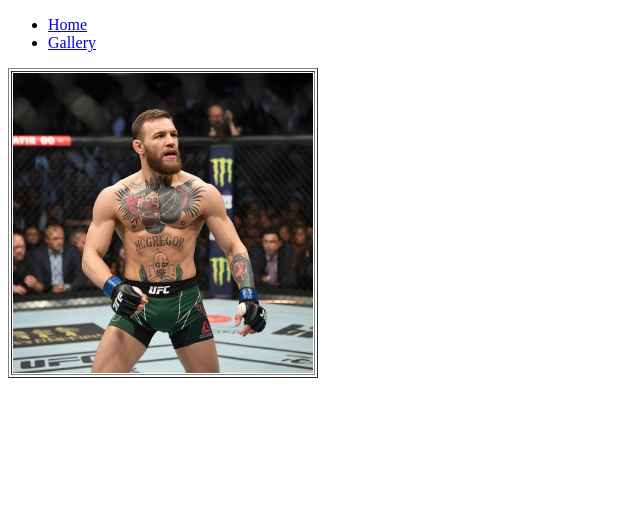
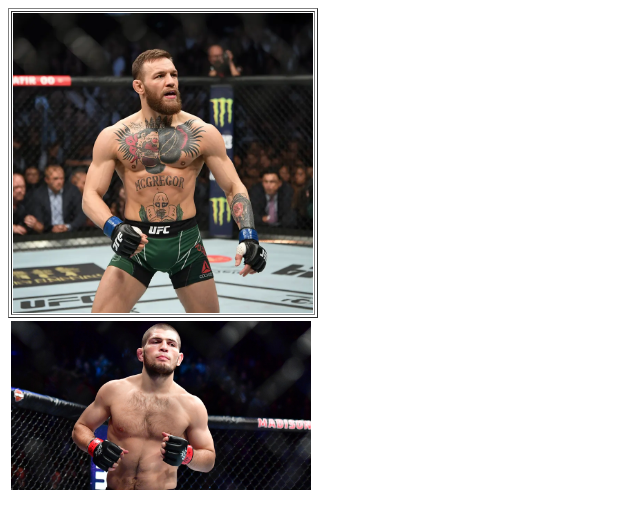
Before and after one commit to augustofilomeno/final-proyect-pablo, a plain HTML site: page page 1.html in a window 1280 px wide. Shown: the whole page, without its empty margins (0-640 px from the left). Drawn offline with Linux system fonts and the light colour scheme.

Commit message:
Add files via upload

```diff
--- a/page 1.html
+++ b/page 1.html
@@ -4,23 +4,18 @@
 	<meta charset="utf-8">
 	<meta name="viewport" content="width=device-width, initial-scale=1">
 	<title>UFC best fighters</title>
+ <link rel="stylesheet" type="text/css" href="styles.css">
 </head>
 <body>
-		<ul>
-		<li>
-			<a class="active" href="page3.html">
-				Home
-			</a>
-		</li>
-		<li>
-			<a href="page2.html">
-				Gallery
-			</a>
-		</li>
-	</ul>
 	<table border="1" width="300">
 			<td>
 				<img src="mcgregor.webp" width="300" align="center">
 			</td>
+	</table>
+	<table>
+		<td>
+			<img src="nurmagomedov.jpg" width="300" align="center">
+		</td>
+	</table>
 </body>
 </html>
--- /dev/null
+++ b/styles.css
@@ -0,0 +1,6 @@
+img:hover{
+	border-radius: 50px;
+}
+body{
+	background-color: "#343a40";
+}
```
